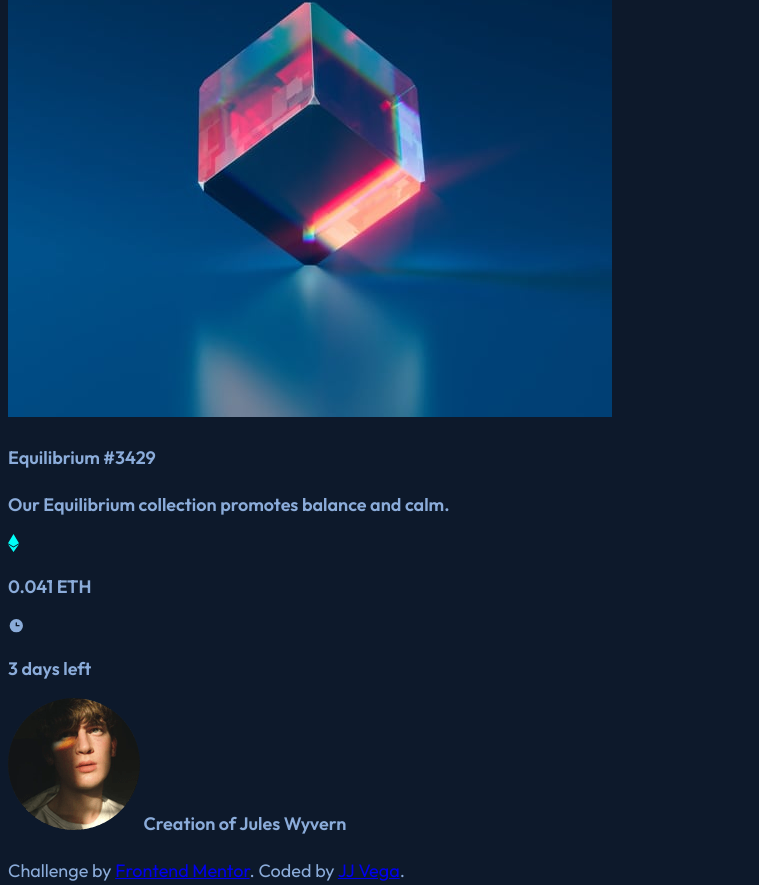
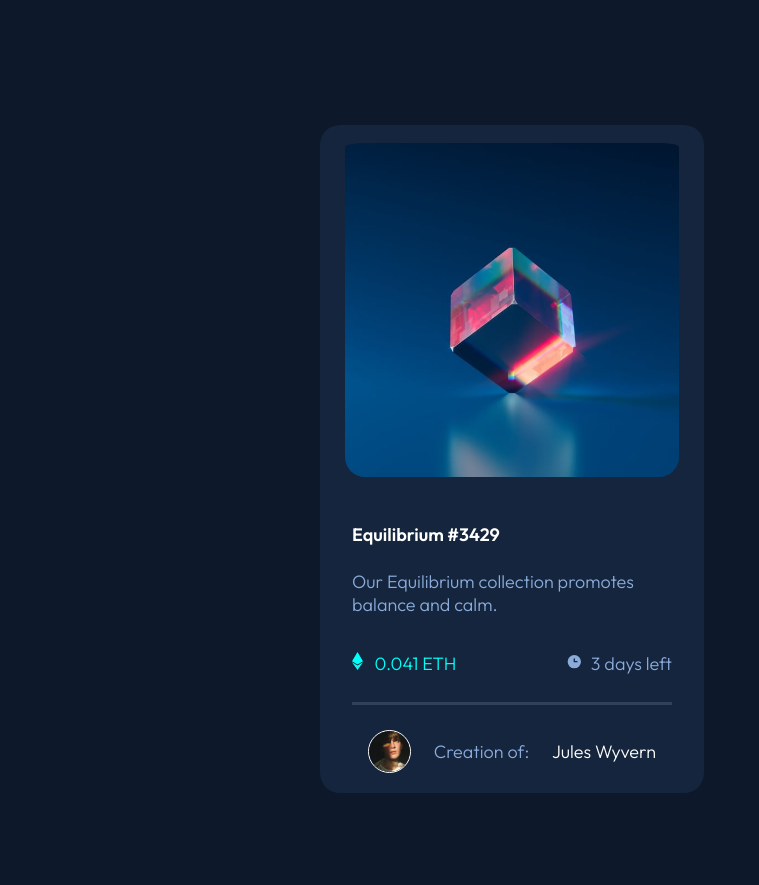
Before and after one commit to jjvega86/nft-preview-card-component-main, a plain HTML site: page index.html in a window 1280 px wide. Shown: the part 195-1080 px from the top of the page, without its empty margins (0-759 px from the left). Drawn offline with Linux system fonts and the light colour scheme.

Commit message:
Finished layout and styling

```diff
--- a/index.html
+++ b/index.html
@@ -1,49 +1,64 @@
 <!DOCTYPE html>
 <html lang="en">
   <head>
-  <meta charset="UTF-8">
-  <meta name="viewport" content="width=device-width, initial-scale=1.0"> <!-- displays site properly based on user's device -->
+    <meta charset="UTF-8" />
+    <meta name="viewport" content="width=device-width, initial-scale=1.0" />
+    <!-- displays site properly based on user's device -->
 
-  <link rel="icon" type="image/png" sizes="32x32" href="./images/favicon-32x32.png">
-  <link rel="stylesheet" href="main.css">
-  <link rel="preconnect" href="https://fonts.googleapis.com">
-<link rel="preconnect" href="https://fonts.gstatic.com" crossorigin>
-<link href="https://fonts.googleapis.com/css2?family=Outfit:wght@300;400;600&display=swap" rel="stylesheet">
+    <link
+      rel="icon"
+      type="image/png"
+      sizes="32x32"
+      href="./images/favicon-32x32.png"
+    />
+    <link rel="stylesheet" href="main.css" />
+    <link rel="preconnect" href="https://fonts.googleapis.com" />
+    <link rel="preconnect" href="https://fonts.gstatic.com" crossorigin />
+    <link
+      href="https://fonts.googleapis.com/css2?family=Outfit:wght@300;400;600&display=swap"
+      rel="stylesheet"
+    />
     <title>Frontend Mentor | NFT preview card component</title>
   </head>
   <body>
     <div class="card">
-    <img src="./images/image-equilibrium.jpg" alt="equilibrium">
+      <img id="cover" src="./images/image-equilibrium.jpg" alt="equilibrium" />
       <div class="container">
-      <h4 class="body">
-        Equilibrium #3429
-      <h4/>
+        <h4 class="title">Equilibrium #3429</h4>
         <p class="description">
           Our Equilibrium collection promotes balance and calm.
         </p>
         <div class="info">
           <div>
-          <img src="./images/icon-ethereum.svg" alt="ethereum-icon">
             <p class="value">
-            0.041 ETH
+              <span
+                ><img
+                  src="./images/icon-ethereum.svg"
+                  alt="ethereum-icon" /></span
+              >&nbsp; &nbsp;0.041 ETH
             </p>
           </div>
           <div>
-          <img src="./images/icon-clock.svg" alt="clock-icon">
             <p class="time-left">
-            3 days left
+              <span
+                ><img src="./images/icon-clock.svg" alt="clock-icon"
+              /></span>
+              &nbsp;3 days left
             </p>
           </div>
         </div>
+        <hr class="solid" />
         <div class="footer">
-        <img src="./images/image-avatar.png" alt="avatar">
-        Creation of Jules Wyvern
+          <img src="./images/image-avatar.png" alt="avatar" />
+          Creation of:<span id="author">Jules Wyvern</span>
         </div>
       </div>
     </div>
     <div class="attribution">
-    Challenge by <a href="https://www.frontendmentor.io?ref=challenge" target="_blank">Frontend Mentor</a>.
-    Coded by <a href="#">JJ Vega</a>.
+      Challenge by
+      <a href="https://www.frontendmentor.io?ref=challenge" target="_blank"
+        >Frontend Mentor</a
+      >. Coded by <a href="#">JJ Vega</a>.
     </div>
   </body>
 </html>
--- a/main.css
+++ b/main.css
@@ -21,6 +21,9 @@
 
   /* Font */
   --default-font: "Outfit", sans-serif;
+  --weight-300: 300;
+  --weight-400: 400;
+  --weight-600: 600;
 }
 
 body {
@@ -28,4 +31,72 @@ body {
   background-color: var(--bg-primary);
   color: var(--primary-color-softBlue);
   font-size: var(--paragraph-font-size);
+  font-weight: var(--weight-300);
+  margin: 5% auto;
 }
+
+hr.solid {
+  border: 0;
+  border-top: 3px solid var(--line-color);
+}
+
+.card {
+  display: flex;
+  flex-direction: column;
+  justify-content: center;
+  gap: 1.25rem;
+  margin: 20rem 20rem;
+  background-color: var(--bg-card);
+  padding: 2px 16px;
+  width: 30%;
+  min-width: 375px;
+  border-radius: 20px;
+}
+
+.container {
+  padding: 2px 16px;
+}
+
+.title {
+  color: var(--white);
+  font-weight: var(--weight-600);
+}
+
+.info {
+  display: flex;
+  justify-content: space-between;
+}
+
+.value {
+  color: var(--primary-color-cyan);
+}
+
+.footer {
+  display: flex;
+  justify-content: space-between;
+  align-items: center;
+  padding: 1rem;
+}
+
+.footer img {
+  width: 15%;
+  border: 1px solid var(--white);
+  border-radius: 25px;
+}
+
+.attribution {
+  display: flex;
+  justify-content: center;
+}
+
+#cover {
+  display: block;
+  margin: 0 auto;
+  padding-top: 1rem;
+  width: 95%;
+  border-radius: 20px;
+}
+
+#author {
+  color: var(--white);
+}
```
Lines whose indentation alone changed are shown as unchanged.
